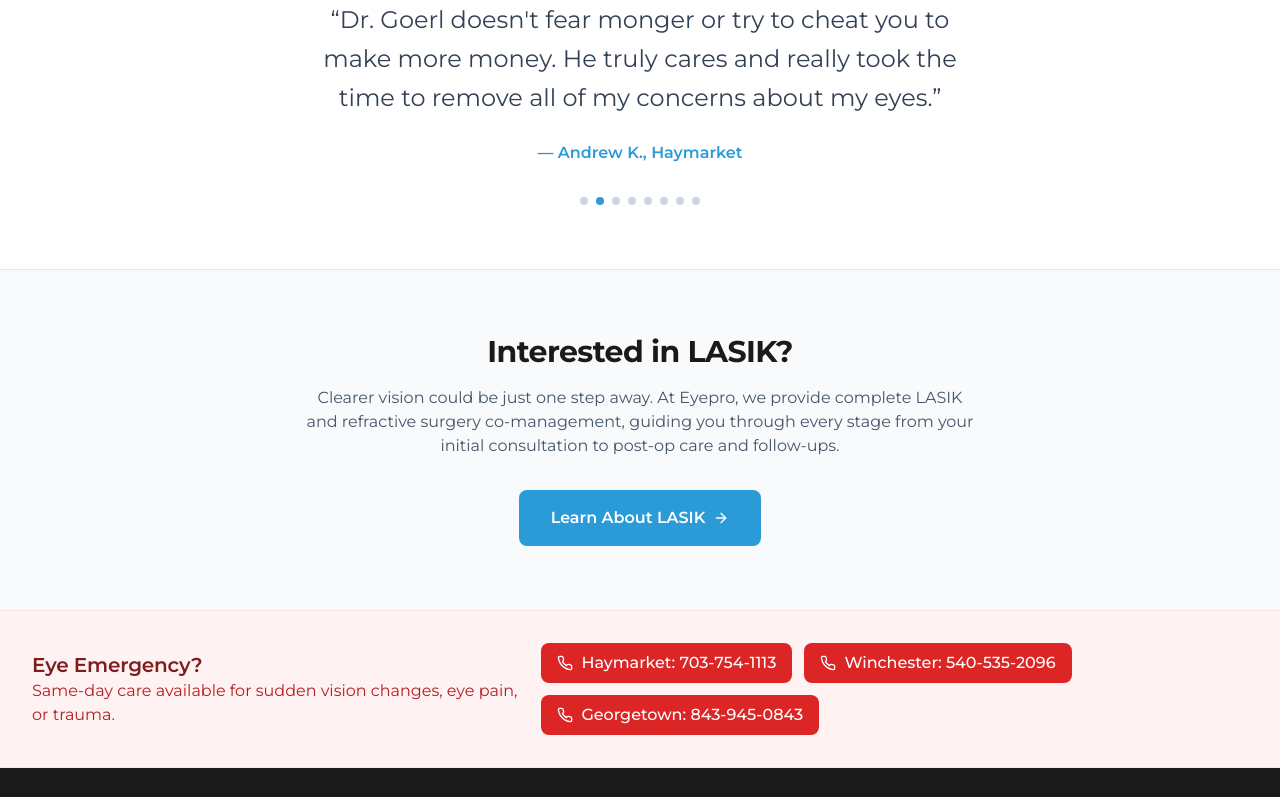
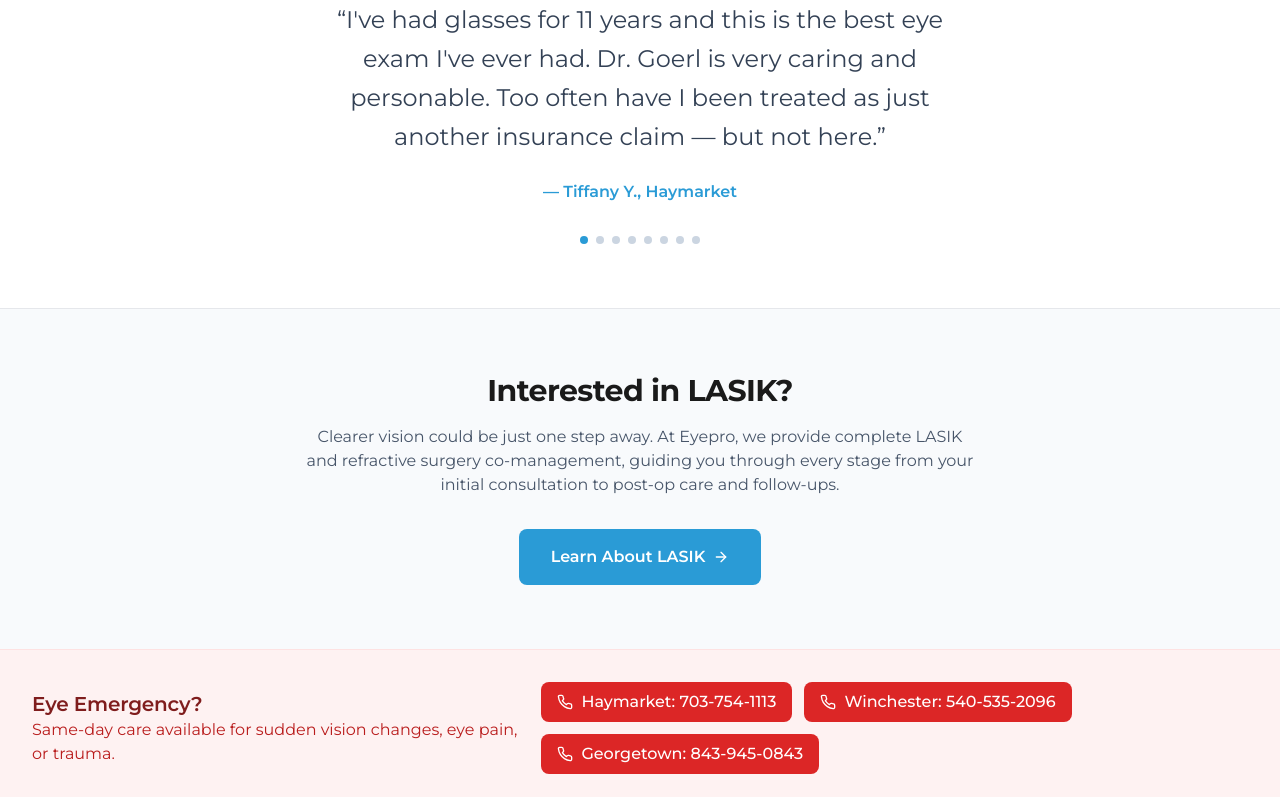
Before and after one commit to studiobrett/eyeprowebsite, a Next.js app: page / in a window 1280 px wide. Shown: the part 2347-3144 px from the top of the page. Built offline with nearby package versions, Linux system fonts and the light colour scheme; no server answers.

Commit message:
Update testimonials rotation to 10 seconds

```diff
--- a/src/components/Testimonials.tsx
+++ b/src/components/Testimonials.tsx
@@ -56,7 +56,7 @@ export function Testimonials() {
         setCurrent((prev) => (prev + 1) % testimonials.length);
         setVisible(true);
       }, 500);
-    }, 5000);
+    }, 10000);
     return () => clearInterval(interval);
   }, []);
 
```
